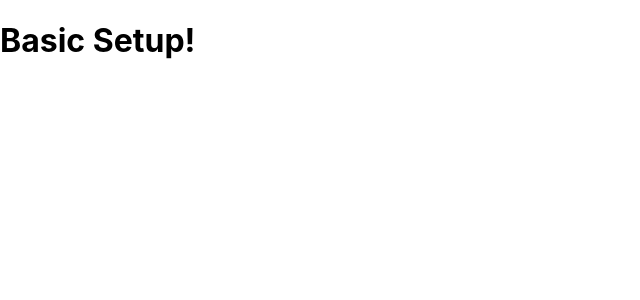
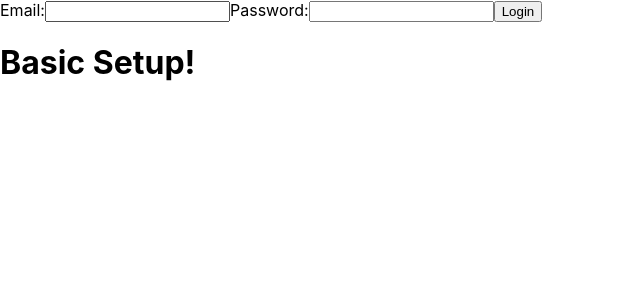
Before and after one commit to nataliyabondareva/fake-or-famous-client, a React (Create React App) app: page / in a window 1280 px wide. Shown: the top 300 px of the page, without its empty margins (0-640 px from the left). Built offline with nearby package versions, Linux system fonts and the light colour scheme.

Commit message:
login front end

```diff
--- a/src/App.js
+++ b/src/App.js
@@ -3,12 +3,14 @@ import store from './store'
 import { Provider } from 'react-redux'
 import { Route } from 'react-router-dom'
 import Home from './components/Home'
+import LoginFormContainer from './components/LoginFormContainer'
 
 class App extends Component {
   render() {
     return (
       <Provider store={store}>
         <div>
+          <Route path="/" exact component={LoginFormContainer} />
           <Route path="/" exact component={Home} />
         </div>
       </Provider>
--- /dev/null
+++ b/src/components/LoginForm.js
@@ -0,0 +1,15 @@
+import React from 'react'
+
+export default function LoginForm(props) {
+  return (<form onSubmit={props.onSubmit}>
+    <label>
+      Email:
+      <input type="text" name="email" value={props.values.email} onChange={props.onChange}/>
+    </label>
+    <label>
+      Password:
+      <input type="password" name="password" value={props.values.password} onChange={props.onChange} />
+    </label>
+    <button type="submit">Login</button>
+  </form>)
+}
--- /dev/null
+++ b/src/components/LoginFormContainer.js
@@ -0,0 +1,25 @@
+import React from 'react'
+import LoginForm from './LoginForm'
+import {connect} from 'react-redux'
+// import {login} from '../actions/auth'
+
+class LoginFormContainer extends React.Component {
+  state = { email: '', password: ''}
+
+  onSubmit = (event) => {
+    event.preventDefault()
+    this.props.login(this.state.email, this.state.password)
+  }
+
+  onChange = (event) => {
+    this.setState({
+      [event.target.name]: event.target.value
+    })
+  }
+
+  render() {
+    return <LoginForm onSubmit={this.onSubmit} onChange={this.onChange} values={this.state} />
+  }
+}
+
+export default (LoginFormContainer)
```
